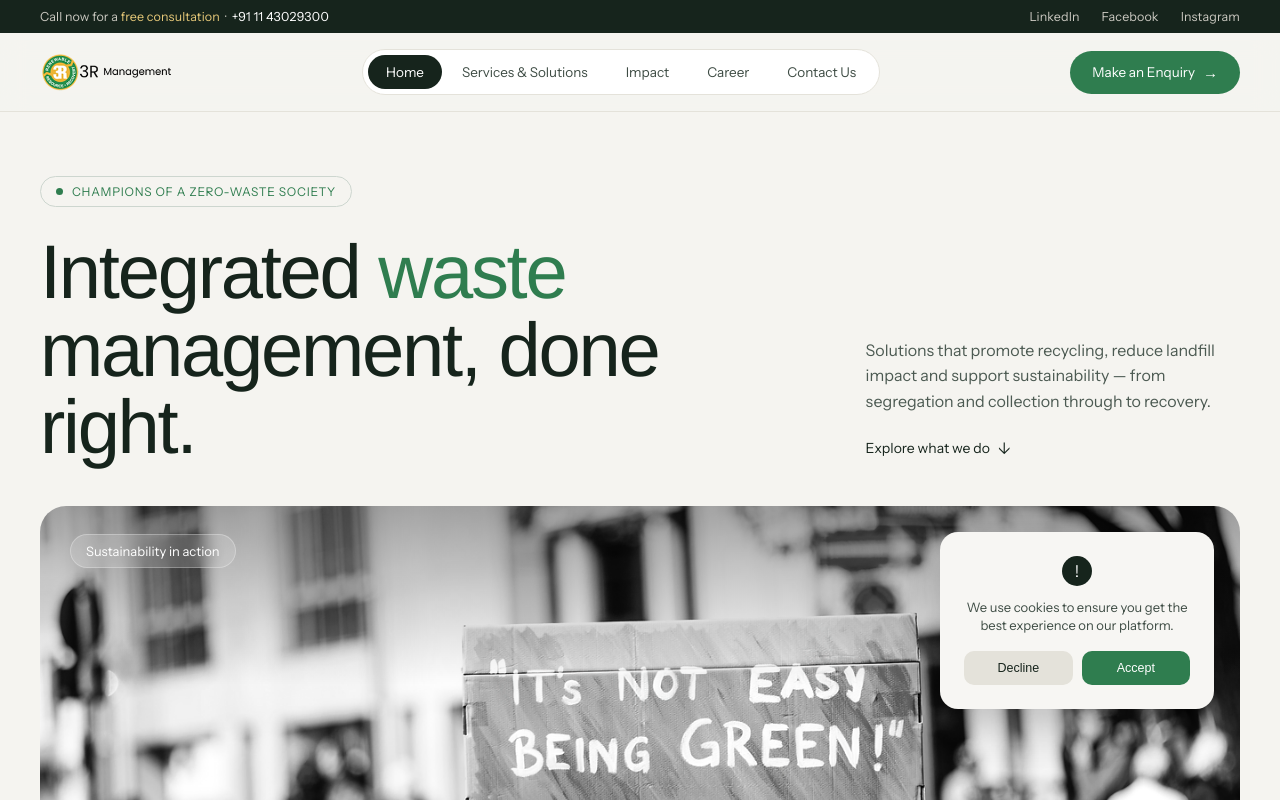
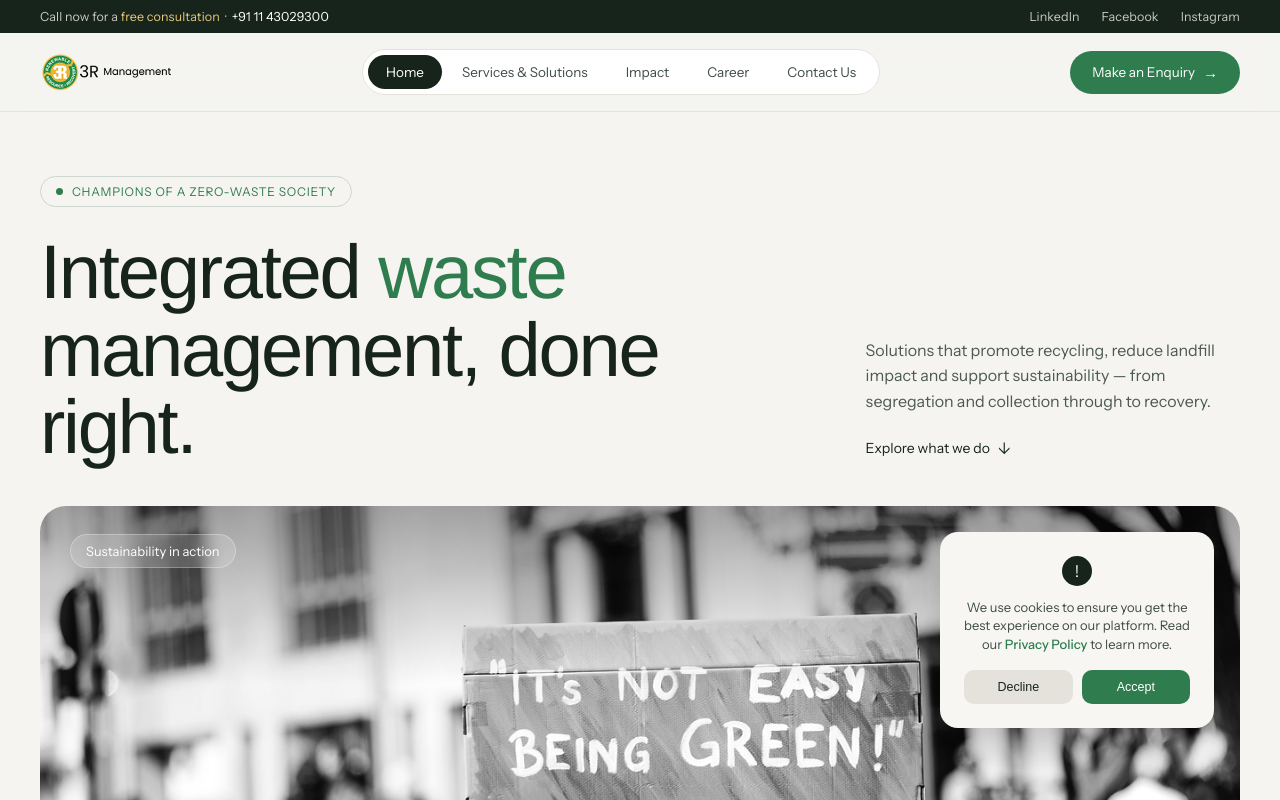
Before and after one commit to Thebored1/3r-management, a Next.js app: page / in a window 1280 px wide. Shown: the top 800 px of the page. Built offline with nearby package versions, Linux system fonts and the light colour scheme.

Commit message:
Update cookie banner text

```diff
--- a/src/app/page.tsx
+++ b/src/app/page.tsx
@@ -528,7 +528,15 @@
                 }}
               >
                 We use cookies to ensure you get the best experience on our
-                platform.
+                platform. Read our{" "}
+                <a
+                  href="#footer"
+                  style={{ color: "#2f7d4f", fontWeight: 500 }}
+                  className="r-underline"
+                >
+                  Privacy Policy
+                </a>{" "}
+                to learn more.
               </p>
               <div
                 style={{
```
